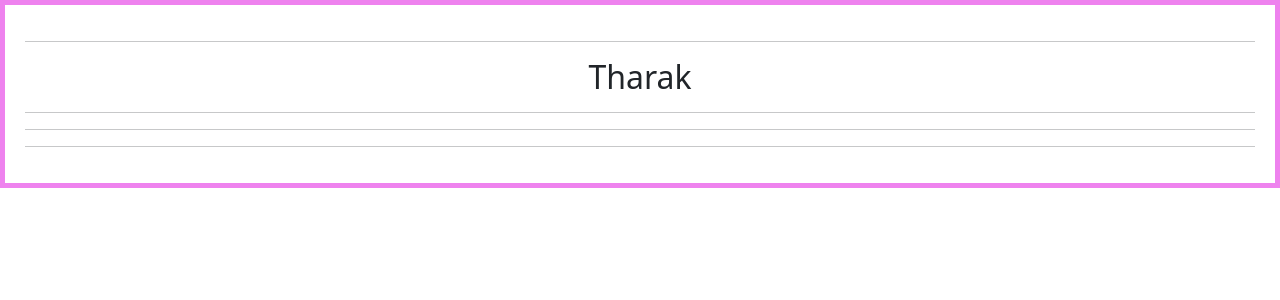
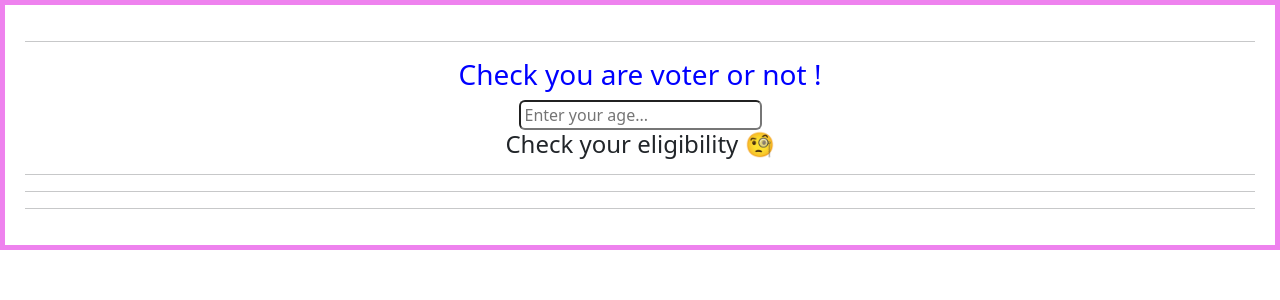
Before and after one commit to Nadeem35/react-playzone, a React (Vite) app: page / in a window 1280 px wide. Shown: the top 300 px of the page. Built offline with nearby package versions, Linux system fonts and the light colour scheme.

Commit message:
fix code

```diff
--- a/src/Components/1.ConditionRendering/Simple-1.jsx
+++ b/src/Components/1.ConditionRendering/Simple-1.jsx
@@ -80,64 +80,57 @@
 // --------  🟡 Example 6: Age Check  ---------
 
 
-function Simple() {
-
-  const Married = 5
-
-  return (
-    <>
-      {
-        Married <= 4 ? <h2>You are good person</h2> : <h2>Tharak</h2>
-      }
-    </>
-  )
-}
-
-export default Simple
-
 // function Simple() {
 
-//   const age = 3;
-//   const check = age > 12;
+//   const [Married, setMarried] = useState()
+
 //   return (
 //     <>
-//       <h1>{check ? "You are adult." : "You are youger."}</h1>
+//       <h3>Enter your age___ </h3>
+//       <input type="number"
+//         placeholder="Enter your age..."
+//         onChange={(e) => setMarried(e.target.value)}
+//       />
+//       {
+//         Married >= 18 ? <h2>You are eligible for vote.</h2> : <h2>Your are not adult</h2>
+//       }
 //     </>
-//   );
+//   )
 // }
 
-// export default Simple;
+// export default Simple
+
 
 // --------  🟡 Example 6.1: Age Check taking input from the user ---------
 
-// import React, { useState } from "react";
+import React, { useState } from "react";
 
-// const Simple = () => {
-//   const [age, setAge] = useState("");
+const Simple = () => {
+  const [age, setAge] = useState("");
 
-//   const adult = age > 18;
-//   return (
-//     <>
-//       <h1 className="font-bold ">Check you are voter or not !</h1>
-//       <input
-//         type="text"
-//         placeholder="Enter your age..."
-//         value={age}
-//         onChange={(e) => setAge(e.target.value)}
-//         className="border-2 rounded px-1"
-//       />
-//       <h1>
-//         {age === ""
-//           ? "Check your eligibility 🧐"
-//           : adult
-//           ? "Im eligible for vote 😎"
-//           : "You are not eligible 😥"}
-//       </h1>
-//     </>
-//   );
-// };
+  const adult = age > 18;
+  return (
+    <>
+      <h3 className="font-bold ">Check you are voter or not !</h3>
+      <input
+        type="text"
+        placeholder="Enter your age..."
+        value={age}
+        onChange={(e) => setAge(e.target.value)}
+        className="border-2 rounded px-1 border-red-100 "
+      />
+      <h4>
+        {age === ""
+          ? "Check your eligibility 🧐"
+          : adult
+            ? "You eligible for vote 😎"
+            : "You are not eligible 😥"}
+      </h4>
+    </>
+  );
+};
 
-// export default Simple;
+export default Simple;
 
 // -------------  🟡 Example 7: Empty List Check   ----------------
 
```
